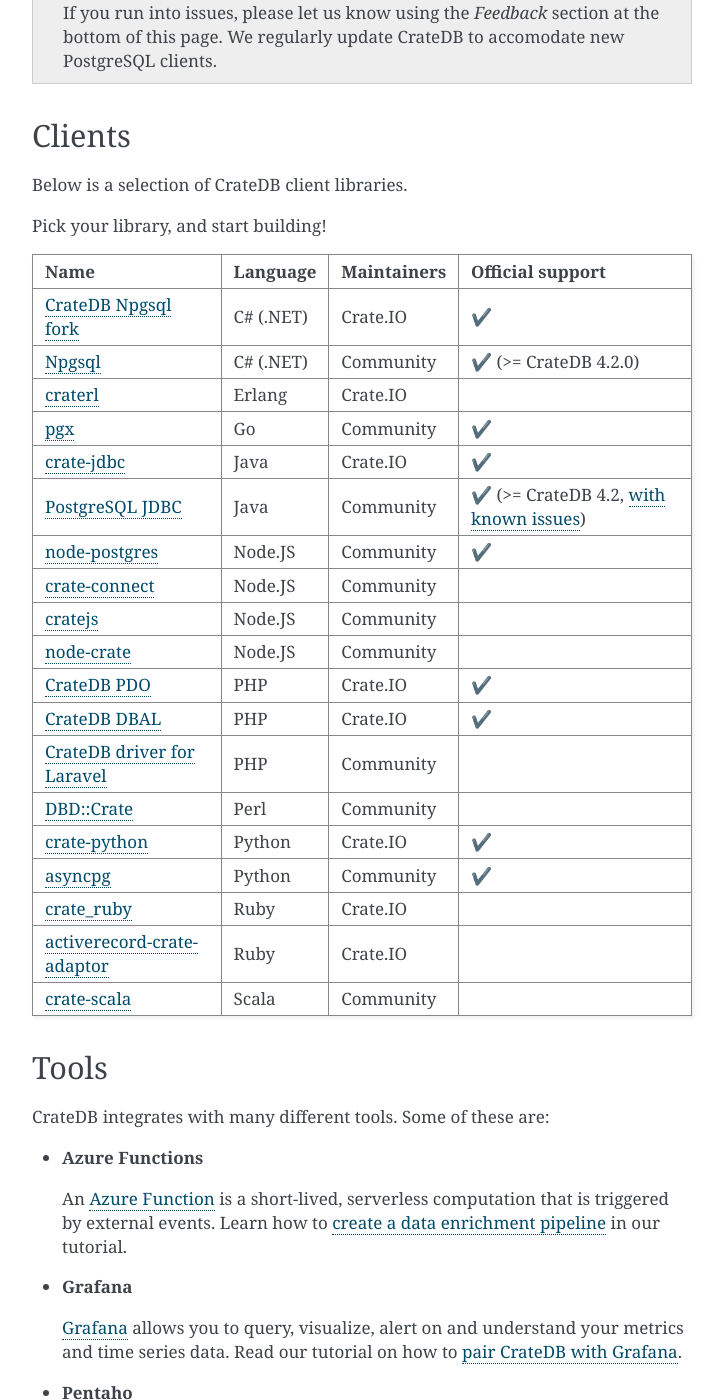
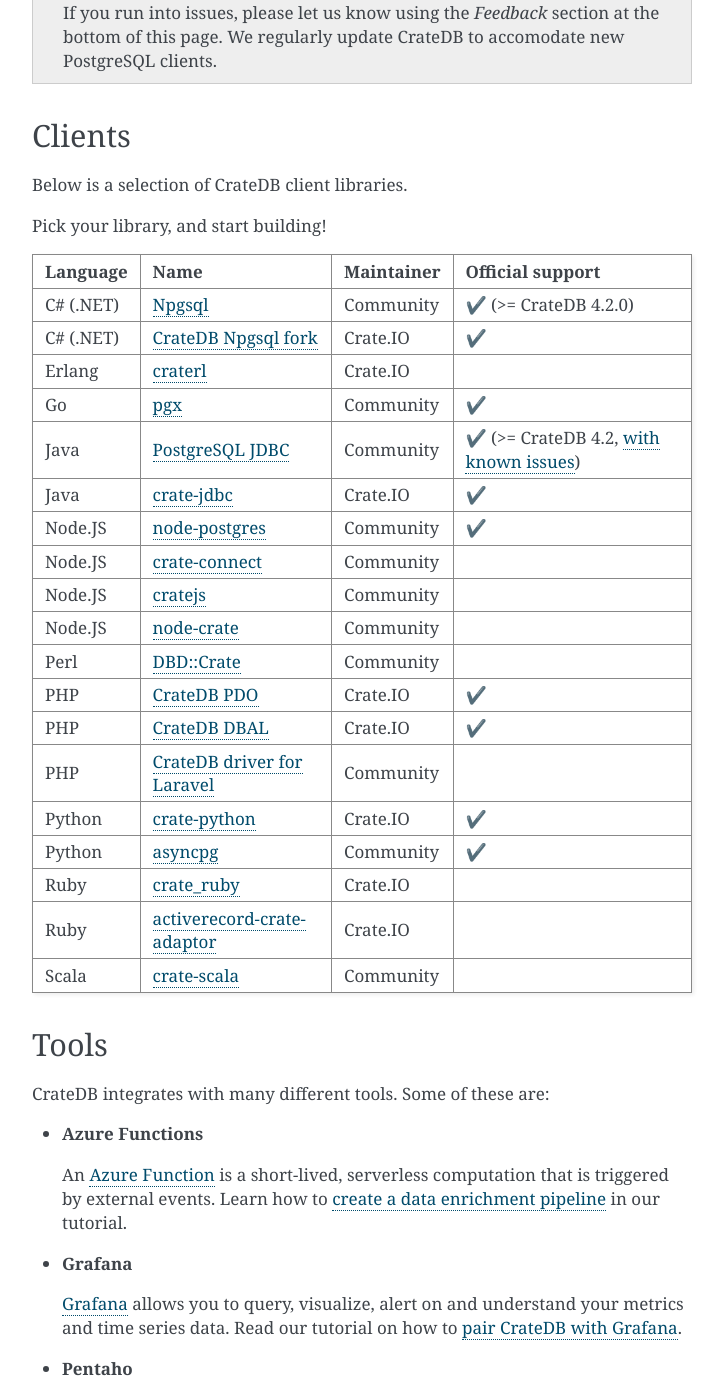
Before and after one commit to crate/crate-clients-tools, a Sphinx documentation site: the page built from docs/index.rst, in a window 1280 px wide and 1400 px high, scrolled down 559 px. Shown: the whole window, without its empty margins (388-1112 px from the left). Built offline with Sphinx 7.4.7, drawn with Linux system fonts in a browser that asks for light colours.

```diff
--- a/docs/build.json
+++ b/docs/build.json
@@ -1,5 +1,5 @@
 {
   "schemaVersion": 1,
   "label": "docs build",
-  "message": "0.4.0"
+  "message": "1.0.0"
 }
--- a/docs/index.rst
+++ b/docs/index.rst
@@ -40,84 +40,84 @@ Pick your library, and start building!
 .. list-table::
     :header-rows: 1
 
-    * - Name
-      - Language
-      - Maintainers
+    * - Language
+      - Name
+      - Maintainer
       - Official support
-    * - `CrateDB Npgsql fork`_
-      - C# (.NET)
+    * - C# (.NET)
+      - `Npgsql`_
+      - Community
+      - ✔️ (>= CrateDB 4.2.0)
+    * - C# (.NET)
+      - `CrateDB Npgsql fork`_
       - Crate.IO
       - ✔️
-    * - `Npgsql`_
-      - C# (.NET)
-      - Community
-      - ✔️ (>= CrateDB 4.2.0)
-    * - `craterl`_
-      - Erlang
+    * - Erlang
+      - `craterl`_
       - Crate.IO
       -
-    * - `pgx`_
-      - Go
+    * - Go
+      - `pgx`_
       - Community
       - ✔️
-    * - `crate-jdbc`_
-      - Java
+    * - Java
+      - `PostgreSQL JDBC`_
+      - Community
+      - ✔️  (>= CrateDB 4.2, `with known issues`_)
+    * - Java
+      - `crate-jdbc`_
       - Crate.IO
       - ✔️
-    * - `PostgreSQL JDBC`_
-      - Java
-      - Community
-      - ✔️  (>= CrateDB 4.2, `with known issues`_)
-    * - `node-postgres`_
-      - Node.JS
+    * - Node.JS
+      - `node-postgres`_
       - Community
       - ✔️
-    * - `crate-connect`_
-      - Node.JS
+    * - Node.JS
+      - `crate-connect`_
       - Community
       -
-    * - `cratejs`_
-      - Node.JS
+    * - Node.JS
+      - `cratejs`_
       - Community
       -
-    * - `node-crate`_
-      - Node.JS
+    * - Node.JS
+      - `node-crate`_
       - Community
       -
-    * - `CrateDB PDO`_
-      - PHP
+    * - Perl
+      - `DBD::Crate`_
+      - Community
+      -
+    * - PHP
+      - `CrateDB PDO`_
       - Crate.IO
       - ✔️
-    * - `CrateDB DBAL`_
-      - PHP
+    * - PHP
+      - `CrateDB DBAL`_
       - Crate.IO
       - ✔️
-    * - `CrateDB driver for Laravel`_
-      - PHP
+    * - PHP
+      - `CrateDB driver for Laravel`_
       - Community
       -
-    * - `DBD::Crate`_
-      - Perl
-      - Community
-      -
-    * - `crate-python`_
-      - Python
+    * - Python
+      - `crate-python`_
       - Crate.IO
       - ✔️
-    * - `asyncpg`_
-      - Python
+    * - Python
+      - `asyncpg`_
       - Community
       - ✔️
-    * - `crate_ruby`_
-      - Ruby
+    * - Ruby
+      - `crate_ruby`_
       - Crate.IO
       -
-    * - `activerecord-crate-adaptor`_
-      - Ruby
+    * - Ruby
+      - `activerecord-crate-adaptor`_
       - Crate.IO
       -
-    * - `crate-scala`_
-      - Scala
+    * - Scala
+      - `crate-scala`_
       - Community
       -
 
@@ -194,7 +194,7 @@ CrateDB integrates with many different tools. Some of these are:
 .. _create a data enrichment pipeline: https://crate.io/docs/crate/howtos/en/latest/integrations/azure-functions.html
 .. _create a Machine Learning pipeline: https://crate.io/docs/crate/howtos/en/latest/integrations/r.html
 .. _DBD::Crate: https://github.com/mamod/DBD-Crate
-.. _edit this page: https://github.com/crate/crate-tutorials/blob/master/docs/getting-started/start-building/index.rst
+.. _edit this page: https://github.com/crate/crate-clients-tools/blob/master/docs/index.rst
 .. _get in touch: https://crate.io/contact/
 .. _GitHub: https://github.com/crate/crate-clients-tools
 .. _Grafana: https://grafana.com
```
